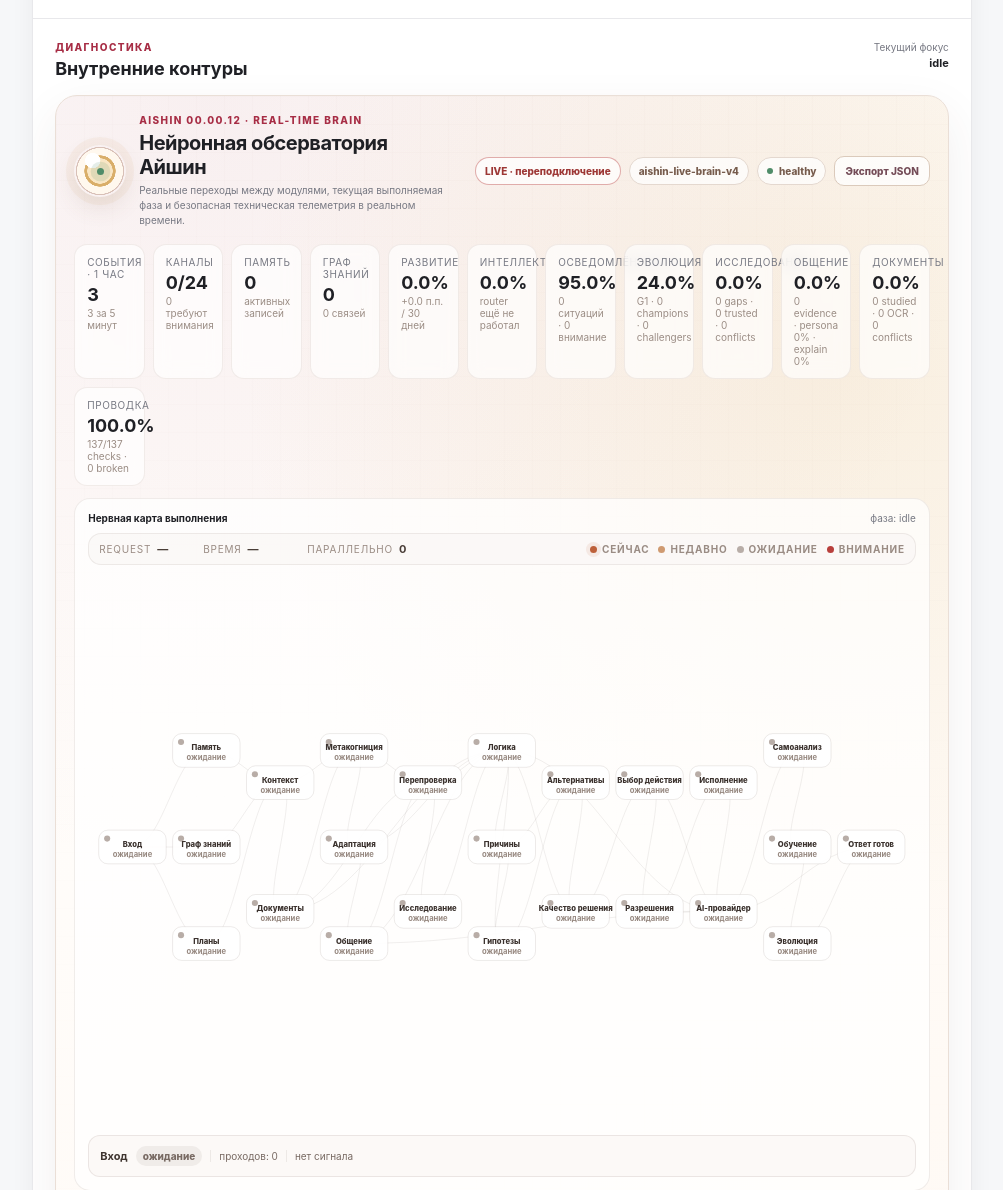
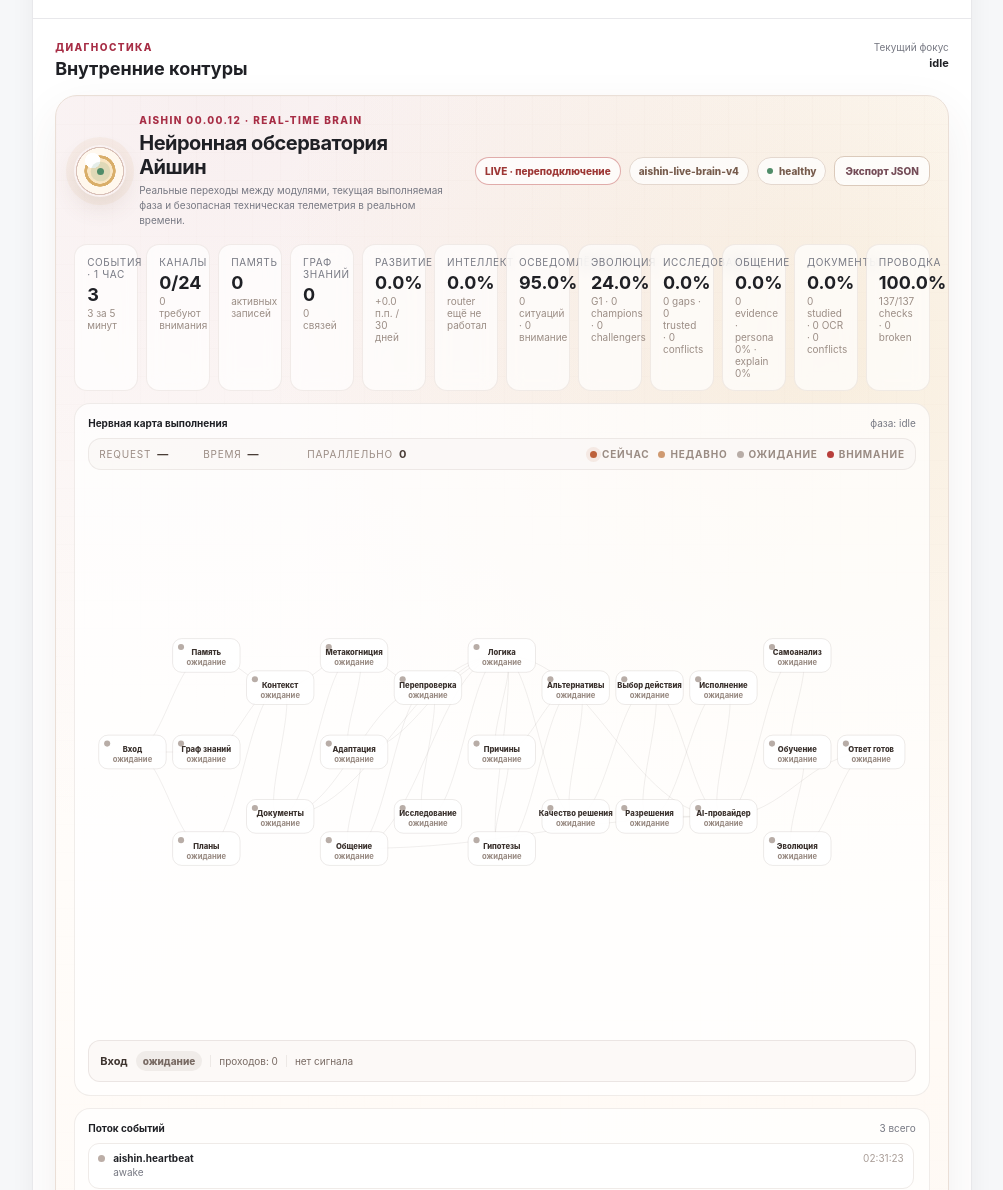
Before and after one commit to Aspksa/Aishin, a FastAPI app: page / in a window 1280 px wide, after a click that opens the changed part. Shown: the part 1585-2775 px from the top of the page, without its empty margins (257-1260 px from the left). Run offline with FastAPI, Linux system fonts and the light colour scheme; data comes from the database, SQL or seed files in the repository; data that the repository does not hold is empty; some libraries are stand-ins or nearby versions.

Commit message:
style: fit wiring health metric in observatory

```diff
--- a/app/static/live_brain.css
+++ b/app/static/live_brain.css
@@ -128,7 +128,7 @@
 }
 .live-brain-metrics {
   display: grid;
-  grid-template-columns: repeat(11, minmax(0,1fr));
+  grid-template-columns: repeat(12, minmax(0,1fr));
   gap: 8px;
   margin-top: 16px;
 }
```
